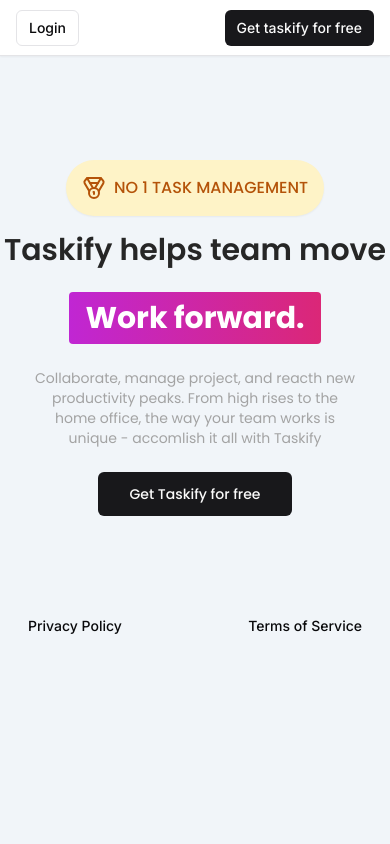
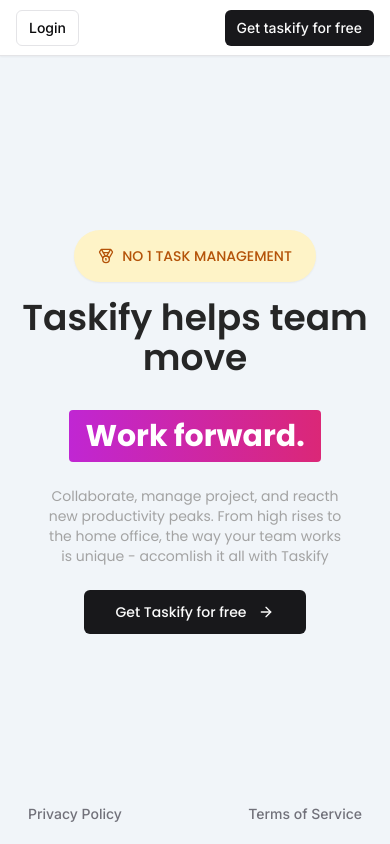
Before and after one commit to IndraSaputraIdrus/next-trello-clone, a Next.js app: page / in a window 390 px wide. Built offline with nearby package versions, Linux system fonts and the light colour scheme.

Commit message:
Improvement: Made the landing page (marketing) responsive

```diff
--- a/src/app/(marketing)/layout.tsx
+++ b/src/app/(marketing)/layout.tsx
@@ -8,9 +8,9 @@
 
 const MarketingLayout = ({ children }: Props) => {
   return (
-    <div className="min-h-dvh bg-slate-100">
+    <div className="min-h-dvh bg-slate-100 flex flex-col">
       <Navbar />
-      <main className="bg-slate-100 pb-20 pt-40">{children}</main>
+      <main className="bg-slate-100 pb-20 pt-40 flex-1 flex items-center justify-center">{children}</main>
       <Footer />
     </div>
   );
--- a/src/app/(marketing)/page.tsx
+++ b/src/app/(marketing)/page.tsx
@@ -1,9 +1,10 @@
-import { Medal } from "lucide-react";
+import { Medal, ArrowRightIcon } from "lucide-react";
 import { Button } from "@/components/ui/button";
 import Link from "next/link";
 import { cn } from "@/lib/utils";
 
-import { Poppins, Bebas_Neue } from "next/font/google";
+import { Poppins } from "next/font/google";
+import Container from "@/components/container";
 
 const poppins = Poppins({
   weight: ["400", "500", "600", "700"],
@@ -13,32 +14,33 @@
 
 const MarketingPage = () => {
   return (
-    <div
-      className={cn(
-        poppins.className,
-        "flex flex-col items-center justify-center",
-      )}
-    >
+    <div className={cn(poppins.className)}>
+      <Container className="flex flex-col items-center justify-center py-5">
         <div className="flex flex-col items-center justify-center">
-        <div className="mb-4 flex items-center gap-2 rounded-full bg-amber-100 p-4 text-amber-700 shadow-sm">
-          <Medal className="size-6" />
-          <p className="font-medium uppercase">No 1 task management</p>
+          <div className="mb-4 flex items-center gap-2 rounded-full bg-amber-100 p-4 px-6 text-amber-700 shadow-sm">
+            <Medal className="size-4 md:size-6" />
+            <p className="text-sm font-medium uppercase md:text-base">
+              No 1 task management
+            </p>
           </div>
-        <h1 className="mb-6 text-center text-3xl font-semibold text-neutral-800 md:text-6xl">
+          <h1 className="mb-8 text-center text-4xl font-semibold text-neutral-800 md:text-6xl">
             Taskify helps team move
           </h1>
           <p className="w-fit rounded bg-gradient-to-r from-fuchsia-600 to-pink-600 p-2 px-4 text-3xl font-bold text-white md:text-6xl">
             Work forward.
           </p>
         </div>
-      <p className="mx-auto mt-6 max-w-xs text-center text-sm text-neutral-400 md:max-w-2xl md:text-xl">
+        <p className="mx-auto mt-6 max-w-md text-balance text-center text-sm text-neutral-400 md:max-w-2xl md:text-xl">
           Collaborate, manage project, and reacth new productivity peaks. From
           high rises to the home office, the way your team works is unique -
           accomlish it all with Taskify
         </p>
         <Button asChild className="mt-6" size="lg">
-        <Link href="/">Get Taskify for free</Link>
+          <Link href="/" className="flex items-center gap-3">
+            Get Taskify for free <ArrowRightIcon className="size-4" />
+          </Link>
         </Button>
+      </Container>
     </div>
   );
 };
--- a/src/components/container.tsx
+++ b/src/components/container.tsx
@@ -7,7 +7,9 @@
 
 const Container = ({ children, className }: Props) => {
   return (
-    <div className={cn("container mx-auto px-4", className)}>{children}</div>
+    <div className={cn("container mx-auto px-4 md:px-6", className)}>
+      {children}
+    </div>
   );
 };
 
--- a/src/components/logo.tsx
+++ b/src/components/logo.tsx
@@ -11,7 +11,7 @@
     <Link
       href="/"
       className={cn(
-        "flex items-center gap-1 rounded bg-blue-400 p-1.5 px-3 text-sm font-semibold uppercase tracking-wider text-blue-100 transition-opacity hover:opacity-80",
+        "flex items-center gap-1 rounded text-sm font-semibold uppercase tracking-wider text-primary transition-opacity hover:opacity-80",
         className,
       )}
     >
--- a/src/components/marketing/footer.tsx
+++ b/src/components/marketing/footer.tsx
@@ -4,11 +4,11 @@
 const Footer = () => {
   return (
     <footer>
-      <Container className="flex items-center justify-between gap-3 py-3 md:justify-end">
-        <Button variant="ghost" size="sm">
+      <Container className="flex items-center justify-between gap-3 py-3 md:justify-center">
+        <Button className="text-muted-foreground" variant="ghost" size="sm">
           Privacy Policy
         </Button>
-        <Button variant="ghost" size="sm">
+        <Button className="text-muted-foreground" variant="ghost" size="sm">
           Terms of Service
         </Button>
       </Container>
--- a/src/components/marketing/navbar.tsx
+++ b/src/components/marketing/navbar.tsx
@@ -1,15 +1,16 @@
 import Container from "../container";
 import Logo from "../logo";
 import { Button } from "../ui/button";
+import Link from "next/link";
 
 const Navbar = () => {
   return (
     <div className="fixed top-0 flex h-14 w-full items-center border-b bg-white shadow-sm">
       <Container className="flex items-center justify-between">
         <Logo className="hidden md:flex" />
-        <div className="flex justify-between w-full md:w-auto space-x-4">
-          <Button size="sm" variant="outline">
-            Login
+        <div className="flex w-full justify-between space-x-4 md:w-auto">
+          <Button size="sm" variant="outline" asChild>
+            <Link href="/sign-in">Login</Link>
           </Button>
           <Button size="sm">Get taskify for free</Button>
         </div>
```
Also changed, not shown: 1 other file (tests, documents, lock files or other folders). Lines whose indentation alone changed are shown as unchanged.
